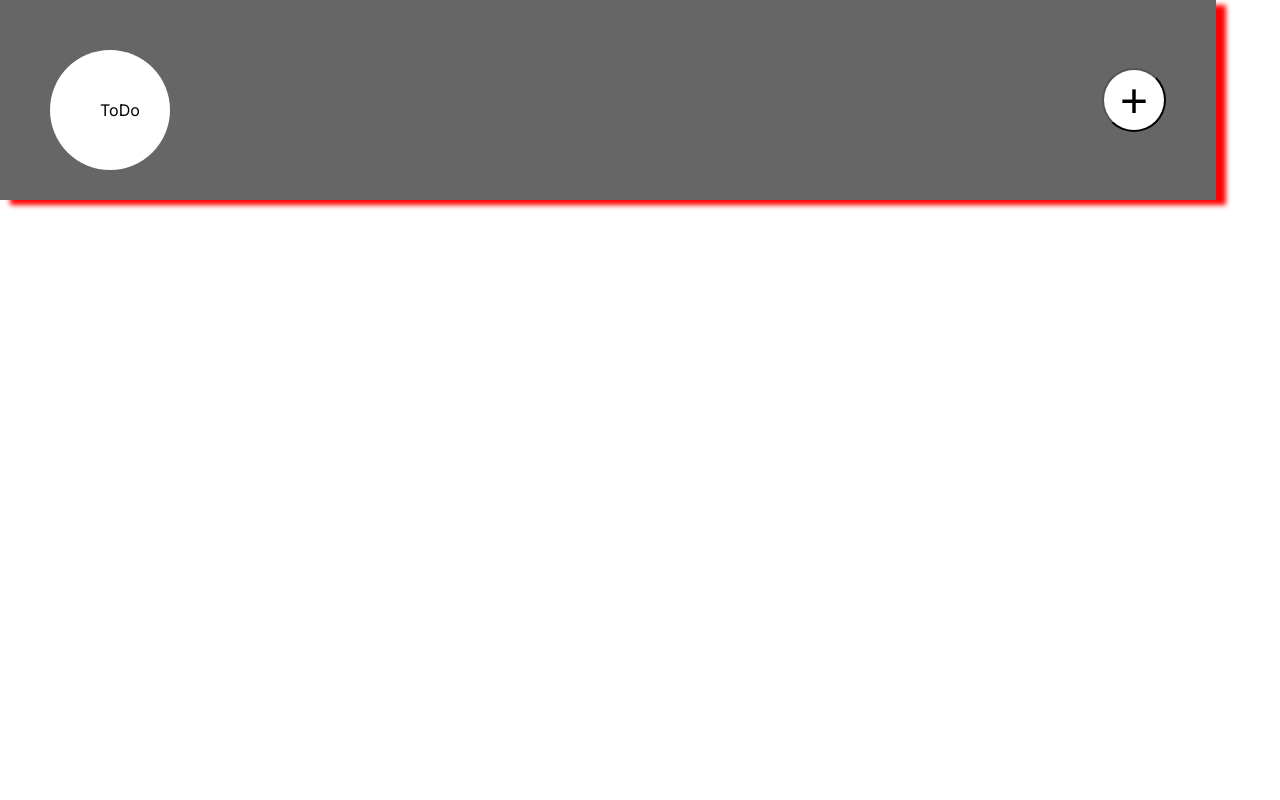
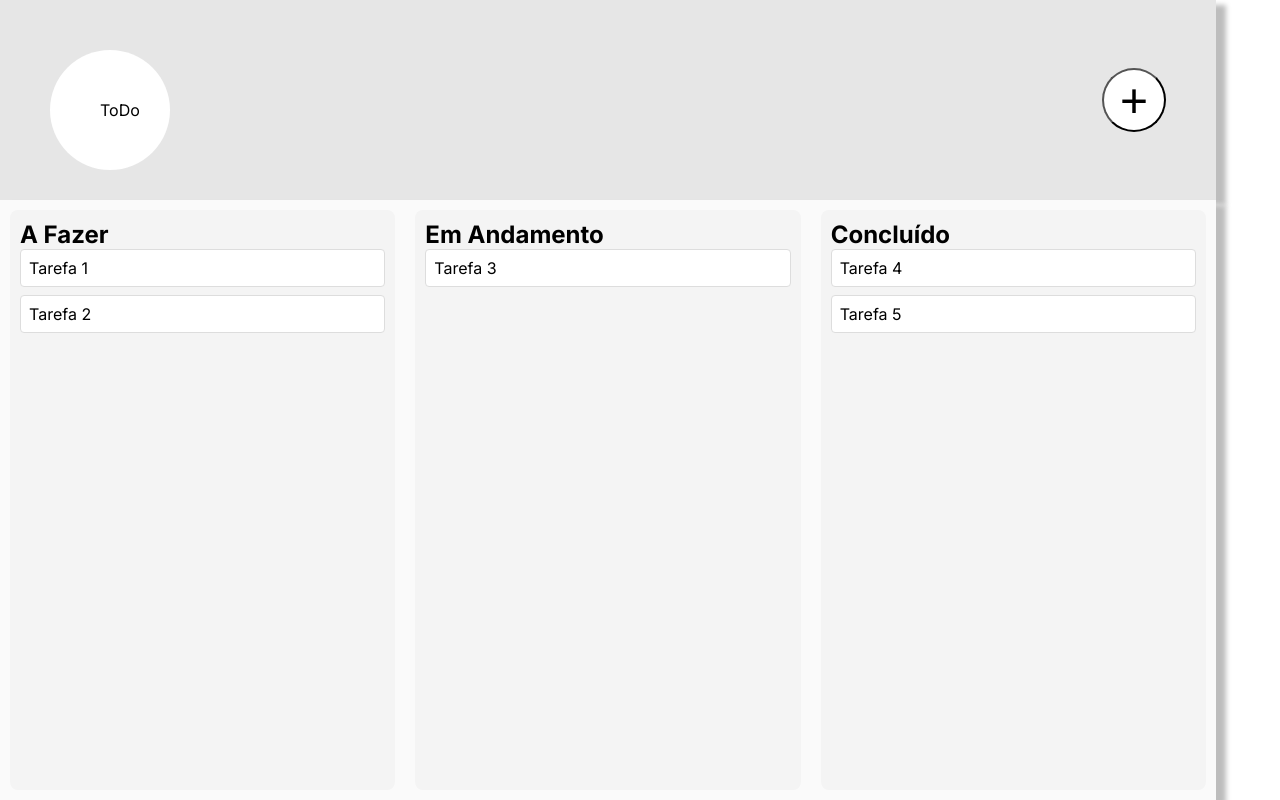
Before and after one commit to fcintra/my-portfolio, a Next.js app: page / in a window 1280 px wide. Built offline with nearby package versions, Linux system fonts and the light colour scheme.

Commit message:
feat: add column for task

```diff
--- a/src/app/page.tsx
+++ b/src/app/page.tsx
@@ -1,7 +1,11 @@
+import { Content } from "@/components/Content";
 import { Header } from "@/components/Header";
 
 export default function Home() {
   return (
-    <Header/>
+    <>
+      <Header/>
+      <Content />
+    </>
   );
 }
--- /dev/null
+++ b/src/components/Content/index.tsx
@@ -0,0 +1,25 @@
+'use client'
+import { ContentContainer, KanbanColumn, KanbanTask } from "./style";
+
+export function Content(){
+    return (
+        <ContentContainer>
+            <KanbanColumn>
+                <h2>A Fazer</h2>
+                <KanbanTask>Tarefa 1</KanbanTask>
+                <KanbanTask>Tarefa 2</KanbanTask>
+            </KanbanColumn>
+
+            <KanbanColumn>
+                <h2>Em Andamento</h2>
+                <KanbanTask>Tarefa 3</KanbanTask>
+            </KanbanColumn>
+
+            <KanbanColumn>
+                <h2>Concluído</h2>
+                <KanbanTask>Tarefa 4</KanbanTask>
+                <KanbanTask>Tarefa 5</KanbanTask>
+            </KanbanColumn>
+        </ContentContainer>
+    )
+}
--- /dev/null
+++ b/src/components/Content/style.ts
@@ -0,0 +1,27 @@
+import styled from "styled-components";
+
+export const ContentContainer = styled.div`
+    display: flex;
+    flex-direction: row;
+    height: 75vh;
+    width: 95%;
+    background: #FAFAFA;
+    box-shadow: 10px 5px 5px #BDBDBD;
+`;
+
+
+export const KanbanColumn = styled.div`
+  flex: 1;
+  background-color: #f4f4f4;
+  border-radius: 8px;
+  padding: 10px;
+  margin: 10px;
+`;
+
+export const KanbanTask = styled.div`
+  background-color: #fff;
+  border: 1px solid #ddd;
+  border-radius: 4px;
+  margin-bottom: 8px;
+  padding: 8px;
+`;
--- a/src/components/Header/styles.ts
+++ b/src/components/Header/styles.ts
@@ -4,10 +4,10 @@ export const HeaderContainer = styled.div`
     display: flex;
     height: 25vh;
     width: 95%;
-    background: #666;
+    background: #E6E6E6;
     justify-content: space-between;
     padding: 50px;
-    box-shadow: 10px 5px 5px red;
+    box-shadow: 10px 5px 5px #BDBDBD;
 `
 
 export const LogoSpace = styled.div`
```
Also changed, not shown: src/utils/mocks/tasks.ts (added, +20 -0 lines).
